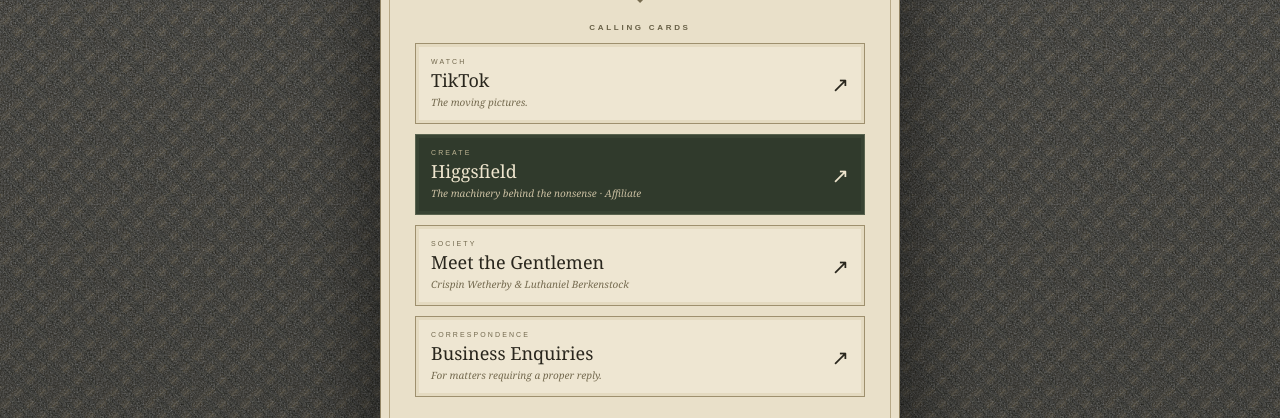
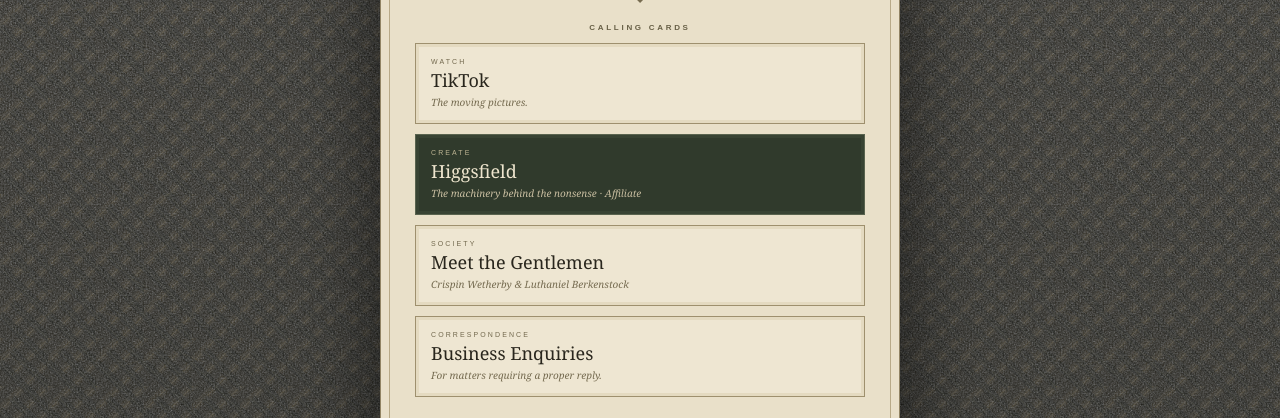
Before and after one commit to deangudgeon123-hub/Crispinwetherby, a Next.js app: page / in a window 1280 px wide. Shown: the part 382-800 px from the top of the page. Built offline with nearby package versions, Linux system fonts and the light colour scheme.

Commit message:
Replace link emoji arrows with tailored line icons

```diff
--- a/app/page.js
+++ b/app/page.js
@@ -28,7 +28,7 @@
                 <strong>{link.title}</strong>
                 <i>{link.note}</i>
               </span>
-              <span className="arrow">↗</span>
+              <span className="arrow" aria-hidden="true"><span className="arrowLine" /></span>
             </a>
           ))}
         </nav>
```
